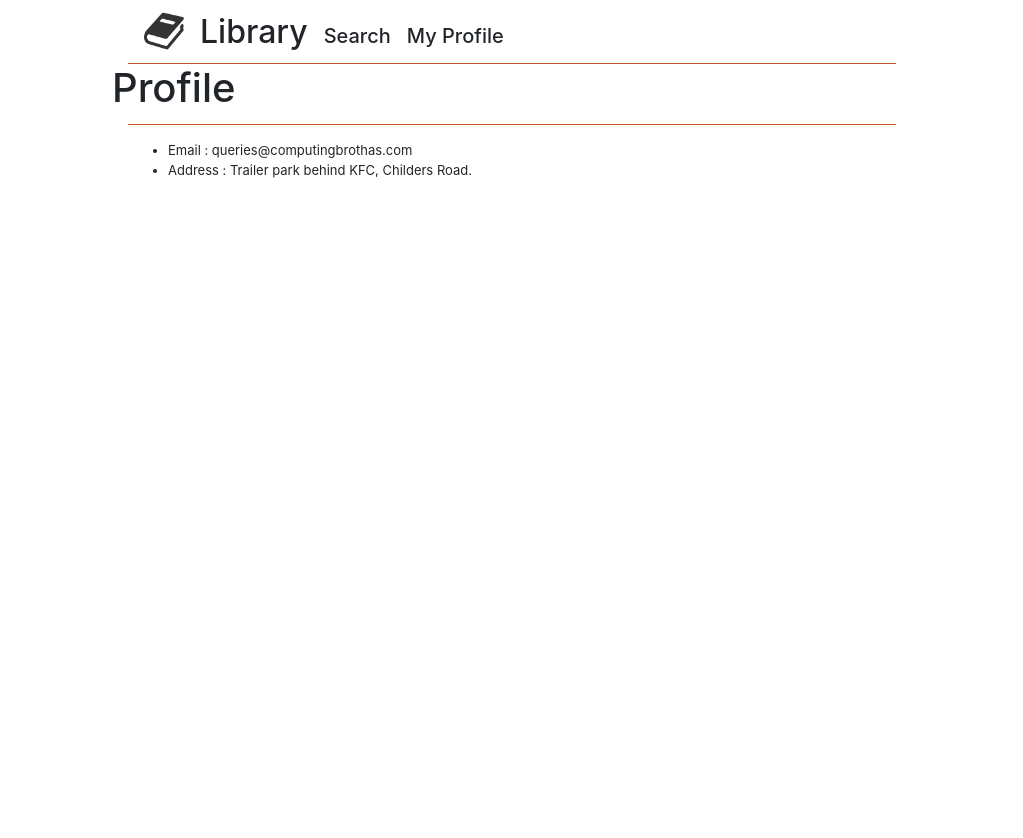
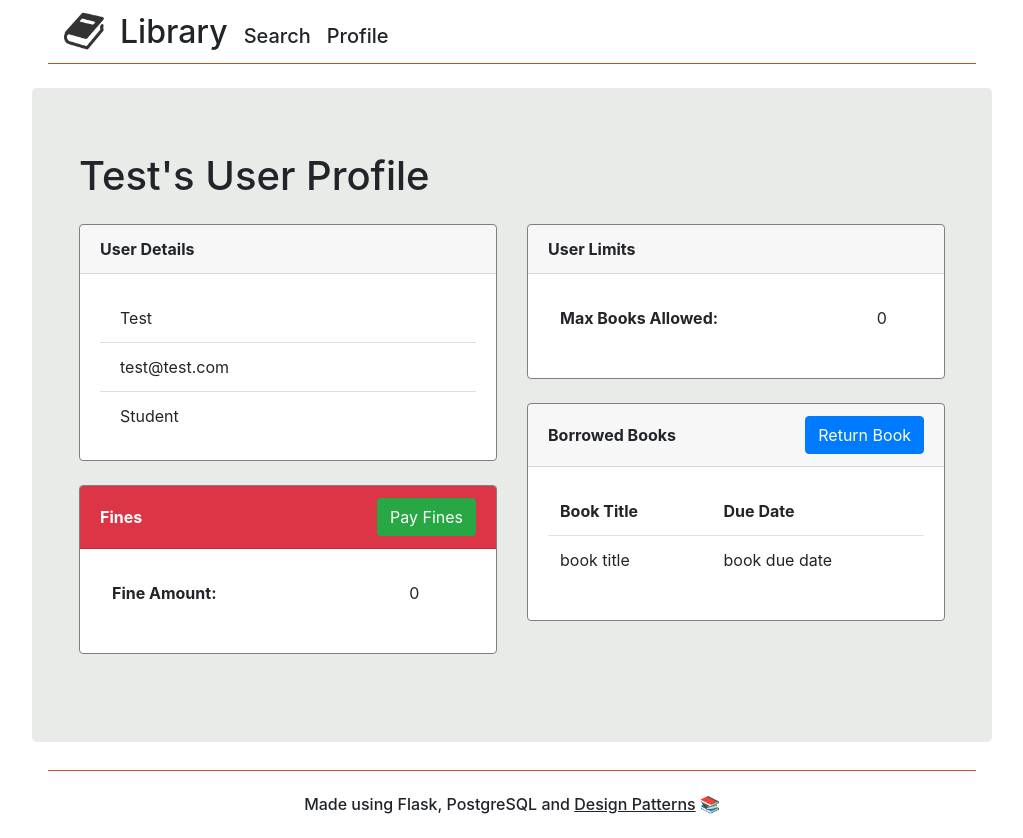
Before and after one commit to Dawid33/CS4125, a Flask app: template templates/user_profile/user_profile.html in a window 1280 px wide. Shown: the whole page, without its empty margins (128-1151 px from the left). Before the commit the page ends 178 px from the top, so only its background shows below. Run offline with Flask 3, Linux system fonts and the light colour scheme; the template is opened without the code that fills it: values that come from a table or form of the project are taken from there, others are empty; tables that the repository leaves empty hold one stand-in row (values such as "Sample post"); lists and menus that the app fills with data are empty.

Commit message:
Added Initial Profile Page Template

```diff
--- a/dev.py
+++ b/dev.py
@@ -17,9 +17,9 @@ app.register_blueprint(profile)
 app.register_blueprint(search)
 app.register_blueprint(book)
 
-@app.route("/")
-def health_check():
-    return render_template("home/home.html")
+# @app.route("/")
+# def health_check():
+#     return render_template("home/home.html")
 
 with app.app_context():
     db.create_all()
--- a/static/base.css
+++ b/static/base.css
@@ -13,7 +13,7 @@
 body {
   display: grid;
   grid-template-rows: var(--header-height) 1fr;
-  width: 800px;
+  width: 60rem;
   margin: auto;
 }
 
@@ -76,6 +76,10 @@ footer {
   font-size: small;
 }
 
-footer>ul {
-  padding-top: 1rem;
+.footer-link:hover {
+  text-decoration: underline;
 }
+
+.footer-link {
+  color: inherit;
+}
--- a/static/user_profile/user_profile.css
+++ b/static/user_profile/user_profile.css
@@ -0,0 +1,7 @@
+table.table-no-border thead th {
+    border: none;
+}
+
+.card {
+    border-color: gray;
+}
--- a/templates/authentication/login.html
+++ b/templates/authentication/login.html
@@ -14,7 +14,7 @@
     </div>
     <div class="container login-container">
         <h2 class="custom-header">Login</h2>
-        <form method="post" action="/">
+        <form method="post" action="/login">
             <div class="form-group">
                 <label for="username" class="custom-label">Username:</label>
                 <input type="text" class="form-control" name="username" id="username" required>
--- a/templates/base.html
+++ b/templates/base.html
@@ -4,7 +4,7 @@
 <head>
   <meta charset="UTF-8">
   <meta name="viewport" content="width=device-width, initial-scale=1.0">
-  <link rel="icon" href="{{ url_for('static', filename='favicon.ico') }}" type="image/x-icon" />
+  <link rel="icon" href="{{ url_for('static', filename='assets/favicon.ico') }}" type="image/x-icon" />
   <link rel="stylesheet" href="https://cdn.jsdelivr.net/npm/bootstrap@4.0.0/dist/css/bootstrap.min.css"
     integrity="sha384-Gn5384xqQ1aoWXA+058RXPxPg6fy4IWvTNh0E263XmFcJlSAwiGgFAW/dAiS6JXm" crossorigin="anonymous">
   <script src="https://cdn.jsdelivr.net/npm/bootstrap@4.0.0/dist/js/bootstrap.min.js"
@@ -21,7 +21,7 @@
   <header>
     <nav>
       <ul>
-        <img src="{{ url_for('static', filename='favicon.ico') }}" />
+        <img src="{{ url_for('static', filename='assets/favicon.ico') }}" />
         <a href="/">
           <h2>Library</h2>
         </a>
@@ -32,7 +32,7 @@
         </li>
         <li>
           <a href="/profile">
-            <h5>My Profile</h5>
+            <h5>Profile</h5>
           </a>
         </li>
       </ul>
@@ -44,10 +44,7 @@
   {% endblock main %}
   <footer>
     <hr />
-    <ul>
-      <li> Email : queries@computingbrothas.com</li>
-      <li>Address : Trailer park behind KFC, Childers Road.</li>
-    </ul>
+    <a class="footer-link" href="https://github.com/Dawid33/CS4125" target="_blank"><h6 class="mt-4 mb-4 text-center footer-link">Made using Flask, PostgreSQL and <u>Design Patterns</u> 📚</h4></a>
   </footer>
 </body>
 
--- a/templates/home/home.html
+++ b/templates/home/home.html
@@ -10,10 +10,10 @@
 
 <div class="content">
     <div class="jumbotron" style="background-color: #e9ebe8;">
-        <h1 class="display-4">Library Management System</h1>
+        <h1>Library Management System</h1>
         <p class="lead">Keep track of your books easily</p>
         <div class="library-image-holder">
-            <img class="library-image" src="{{ url_for('static', filename='images/WHAT-IS-THE-PURPOSE-OF-A-LIBRARY-MANAGEMENT-SYSTEM-min.png') }}" alt="Library Management System image">
+            <img class="library-image" src="{{ url_for('static', filename='assets/library_image.png') }}" alt="Library Management System image">
         </div>
     </div>
 
--- a/templates/user_profile/user_profile.html
+++ b/templates/user_profile/user_profile.html
@@ -6,5 +6,88 @@
 {% endblock head_extra %}
 
 {% block main %}
-<h1>Profile</h1>
+<div class="jumbotron mt-4 mb-4" style="background-color: #e9ebe8;">
+    <div class="container">
+        <h1>{{ user.username.capitalize() }}'s User Profile</h1>
+        <div class="row mt-4">
+            <div class="col-md-6">
+                <div class="card mb-4">
+                    <div class="card-header font-weight-bold">
+                        User Details
+                    </div>
+                    <div class="card-body">
+                        <ul class="list-group list-group-flush">
+                            <li class="list-group-item">
+                                {{ user.username.capitalize() }}
+                            </li>
+                            <li class="list-group-item">
+                                {{ user.email }}
+                            </li>
+                            <li class="list-group-item">
+                                {{ user.user_type.capitalize() }}
+                            </li>
+                        </ul>
+                    </div>
+                </div>
+
+                <div class="card mb-4">
+                    <div class="d-flex justify-content-between align-items-center card-header bg-danger text-white font-weight-bold">
+                        <span>Fines</span>
+                        <button class="btn btn-success ml-2" onclick="payFines()">Pay Fines</button>
+                    </div>
+                    <div class="card-body">
+                        <table class="table table-no-border">
+                            <thead>
+                                <tr>
+                                    <th>Fine Amount:</th>
+                                    <th class="font-weight-normal">0</th>
+                                </tr>
+                            </thead>
+                        </table>
+                    </div>
+                </div>
+            </div>
+            <div class="col-md-6">
+                <div class="card">
+                    <div class="card-header font-weight-bold">
+                        User Limits
+                    </div>
+                    <div class="card-body">
+                        <table class="table table-no-border">
+                            <thead>
+                                <tr>
+                                    <th>Max Books Allowed:</th>
+                                    <th class="font-weight-normal">0</th>
+                                </tr>
+                            </thead>
+                        </table>
+                    </div>
+                </div>
+                <div class="card mt-4">
+                    <div class="d-flex justify-content-between align-items-center card-header font-weight-bold">
+                        <span>Borrowed Books</span>
+                        <button class="btn btn-primary ml-2" onclick="returnBook()">Return Book</button>
+                    </div>
+                    <div class="card-body">
+                        <table class="table table-no-border">
+                            <thead>
+                                <tr>
+                                    <th>Book Title</th>
+                                    <th>Due Date</th>
+                                </tr>
+                            </thead>
+                            <tbody>
+                                <tr>
+                                    <td>book title</td>
+                                    <td>book due date</td>
+                                </tr>
+                            </tbody>
+                        </table>
+                    </div>
+                </div>
+            </div>
+        </div>
+    </div>
+</div>
+
 {% endblock main %}
```
Also changed, not shown: src/authentication.py (+7 -2 lines), src/db_manager.py (+5 -3 lines), src/user_profile.py (+4 -3 lines), static/home/home.css (+0 -10 lines), db.sqlite3 (deleted), instance/cs4125_database.db, static/assets/favicon.ico (renamed from static/favicon.ico), static/assets/library_image.png (renamed from static/images/WHAT-IS-THE-PURPOSE-OF-A-LIBRARY-MANAGEMENT-SYSTEM-min.png).
